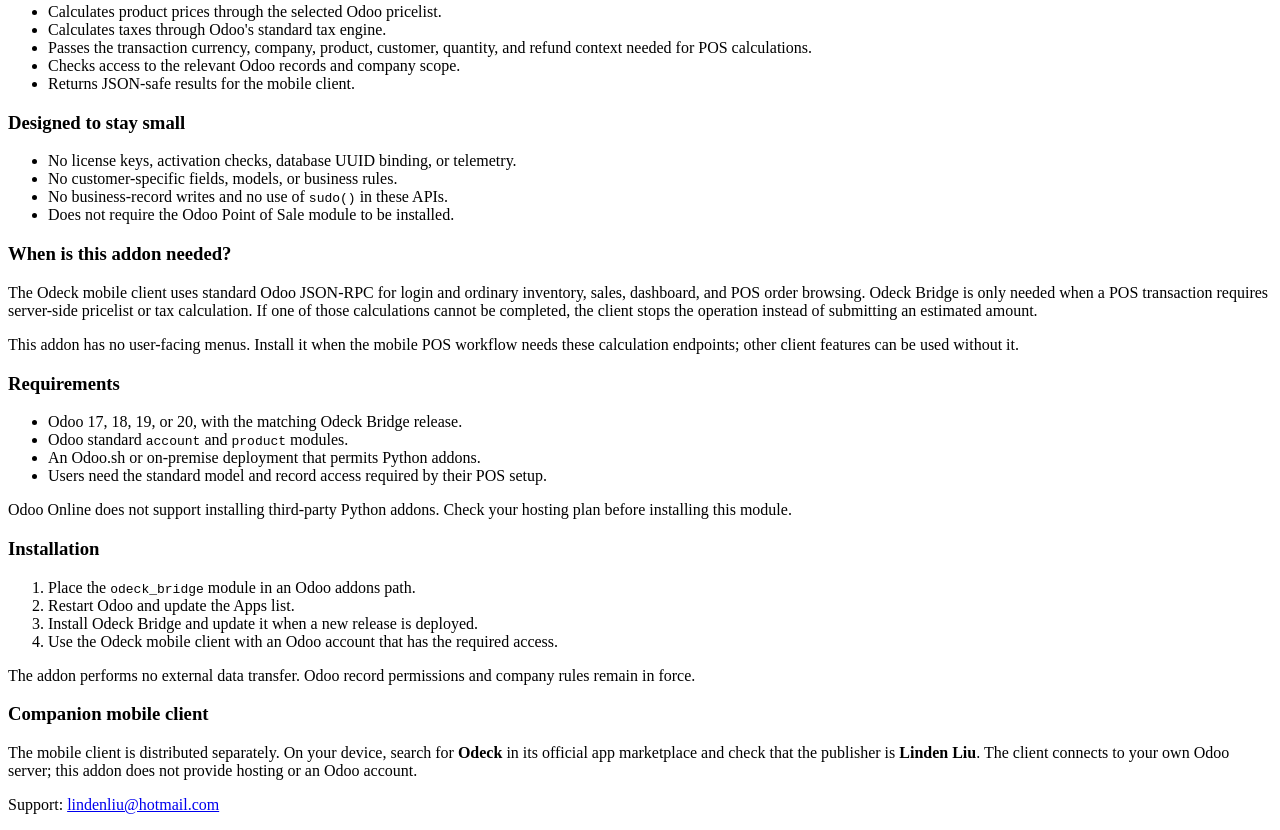
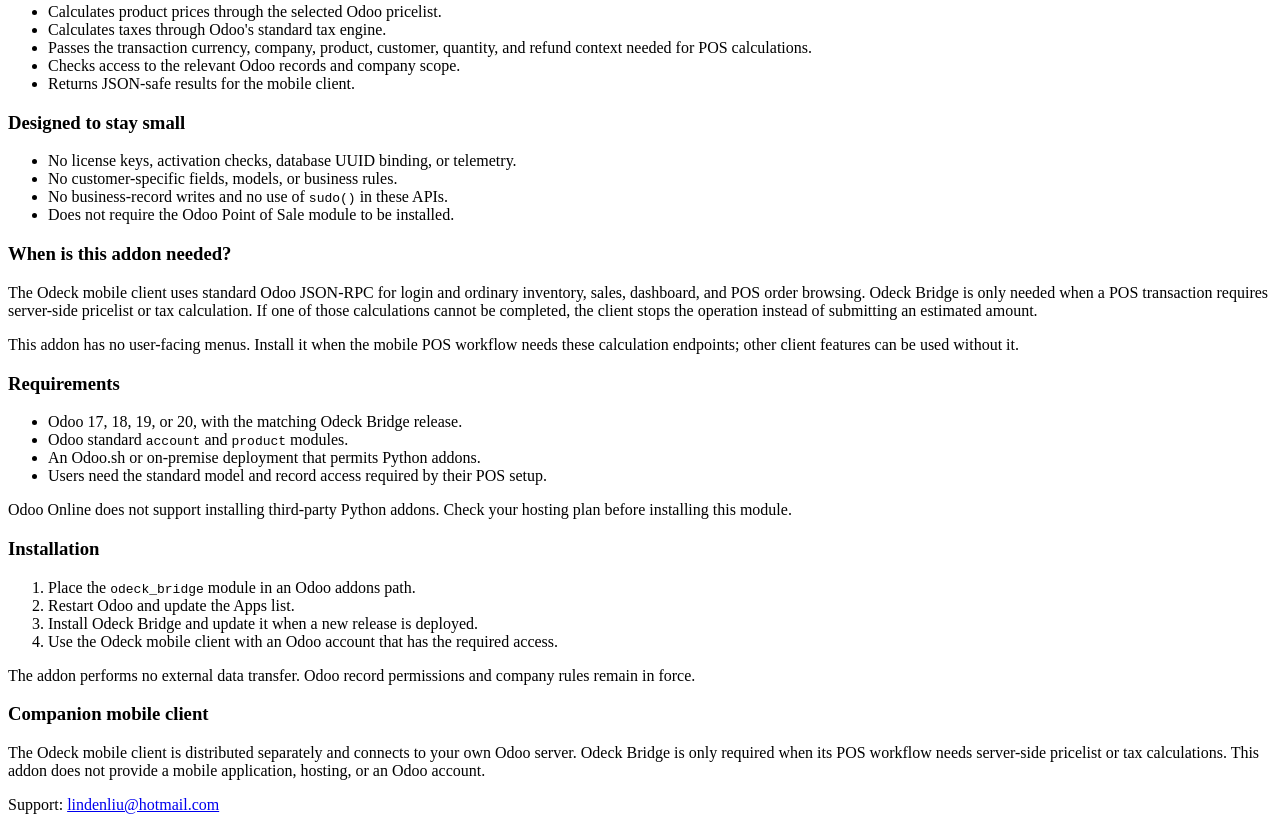
Before and after one commit to liuv/odeck-bridge, a plain HTML site: page static/description/index.html in a window 1280 px wide. Shown: the part 336-1166 px from the top of the page. Drawn offline with Linux system fonts and the light colour scheme.

```diff
--- a/static/description/index.html
+++ b/static/description/index.html
@@ -96,10 +96,10 @@
     <div class="col-md-12">
       <h3>Companion mobile client</h3>
       <p>
-        The mobile client is distributed separately. On your device, search for
-        <strong>Odeck</strong> in its official app marketplace and check that the
-        publisher is <strong>Linden Liu</strong>. The client connects to your own
-        Odoo server; this addon does not provide hosting or an Odoo account.
+        The Odeck mobile client is distributed separately and connects to your own
+        Odoo server. Odeck Bridge is only required when its POS workflow needs
+        server-side pricelist or tax calculations. This addon does not provide a
+        mobile application, hosting, or an Odoo account.
       </p>
       <p>Support: <a href="mailto:lindenliu@hotmail.com">lindenliu@hotmail.com</a></p>
     </div>
```
Also changed, not shown: images/odeck_bridge_flow.png (added), images/odeck_bridge_screenshot.png (added), 1 other file.
